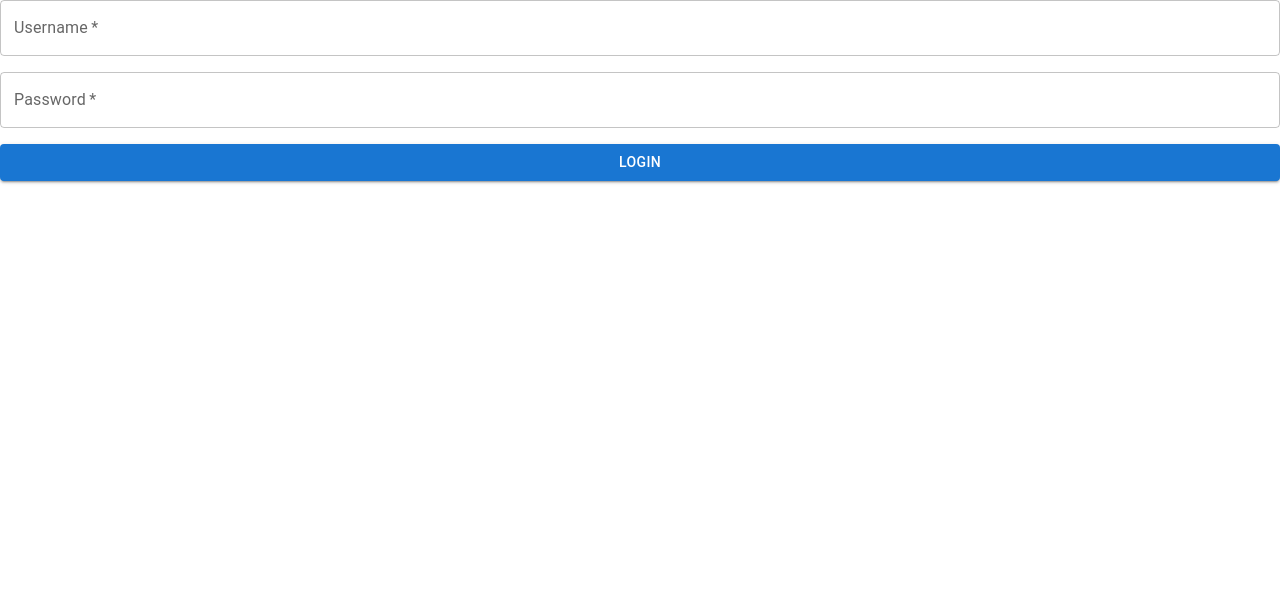
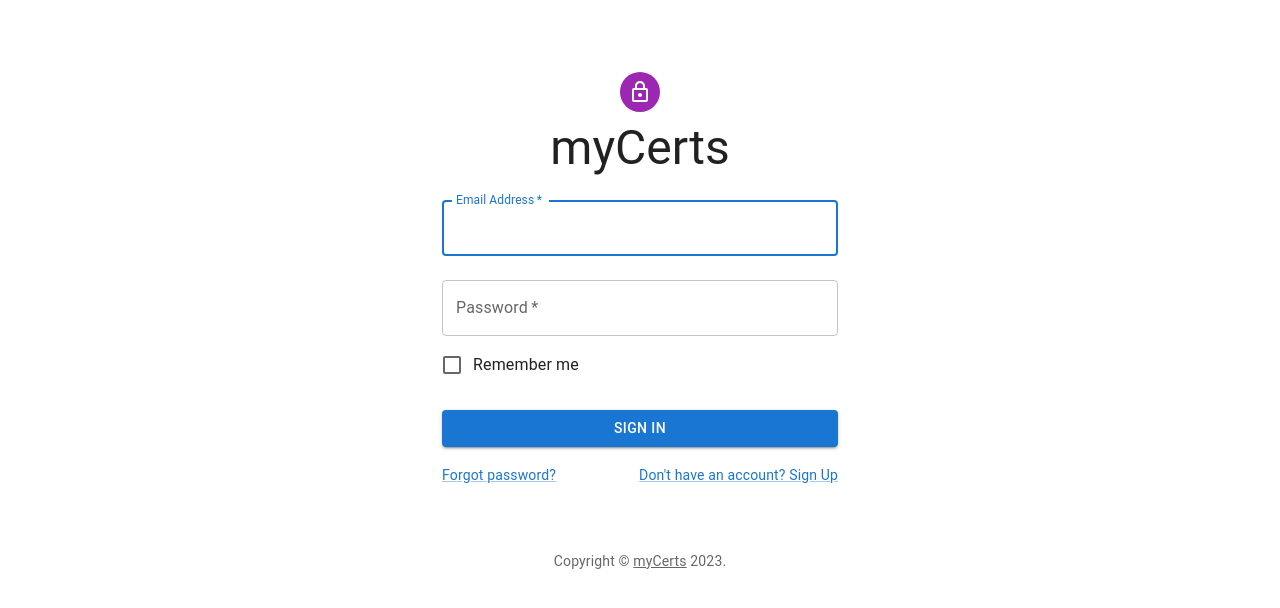
Before and after one commit to ruben-arcos/myCertsUI, a React (Create React App) app: page / in a window 1280 px wide. Shown: the top 608 px of the page. Built offline with nearby package versions, Linux system fonts and the light colour scheme.

Commit message:
login page fully functional. needs logo styling

```diff
--- a/src/App.css
+++ b/src/App.css
@@ -37,7 +37,7 @@
   }
 } */
 
-.loginContainer {
-  width: 300px;
+/* .loginContainer {
+  width: 100px;
   margin: 0 auto;
-}
+} */
--- a/src/components/Login.js
+++ b/src/components/Login.js
@@ -1,7 +1,119 @@
-import React from 'react'
+// import React from 'react'
+// import { useNavigate } from 'react-router'
+// import { useState, useEffect } from "react"
+// import { TextField, Button, Stack } from "@mui/material";
+
+// const Login = (props) => {
+//     const navigate = useNavigate();
+
+//     console.log(props, 'login component props')
+
+//     const [state, setState] = useState({
+//       username: "",
+//       password: "",
+//     });
+
+//     const handleTextChange = (e) => {
+//         const { name, value } = e.target;
+//         setState((prevState) => {
+//           return {
+//             ...prevState,
+//             [name]: value,
+//           };
+//         });
+//       };
+
+//       const login = (e) => {
+//         e.preventDefault();
+
+
+//         // check db and verify uname and pwd hash
+//         // if true, generate the siged token
+//         // set cookie here only if I have signed on
+//         // set loggedIn = true and max-age = 60*1000 (one minute)
+
+//         document.cookie = "loggedIn=true;max-age=60*1000";
+
+//         navigate("/dashboard");
+//       };
+
+//       return (
+//         <div className="login">
+
+//             <Stack
+//               gap={2}
+//               margin={0}
+//               sx={{ width: "100%", height: "100%" }}
+//               component={"form"}
+//               onSubmit={login}
+//             >
+//               <TextField
+//                 required
+//                 onChange={handleTextChange}
+//                 value={state.username}
+//                 name="username"
+//                 label="Username"
+//                 type="text"
+//               />
+//               <TextField
+//                 required
+//                 onChange={handleTextChange}
+//                 value={state.password}
+//                 name="password"
+//                 label="Password"
+//                 type="password"
+//               />
+//               <Button
+//                 type="submit"
+//                 className="login-button"
+//                 variant="contained"
+//                 color="primary"
+//               >
+//                 Login
+//               </Button>
+//             </Stack>
+//         </div>
+//       );
+//     };
+
+//     export default Login;
+
+
+import * as React from 'react';
+import Avatar from '@mui/material/Avatar';
+import Button from '@mui/material/Button';
+import CssBaseline from '@mui/material/CssBaseline';
+import TextField from '@mui/material/TextField';
+import FormControlLabel from '@mui/material/FormControlLabel';
+import Checkbox from '@mui/material/Checkbox';
+import Link from '@mui/material/Link';
+import Grid from '@mui/material/Grid';
+import Box from '@mui/material/Box';
+import LockOutlinedIcon from '@mui/icons-material/LockOutlined';
+import Typography from '@mui/material/Typography';
+import Container from '@mui/material/Container';
+import { createTheme, ThemeProvider } from '@mui/material/styles';
+
 import { useNavigate } from 'react-router'
-import { useState, useEffect } from "react"
-import { TextField, Button, Stack } from "@mui/material";
+import { useState, useEffect } from 'react'
+
+
+function Copyright(props) {
+  return (
+    <Typography variant="body2" color="text.secondary" align="center" {...props}>
+      {'Copyright © '}
+      <Link color="inherit" href="/">
+        myCerts
+      </Link>{' '}
+      {new Date().getFullYear()}
+      {'.'}
+    </Typography>
+  );
+}
+
+// TODO remove, this demo shouldn't need to reset the theme.
+
+const defaultTheme = createTheme();
 
 const Login = (props) => {
   const navigate = useNavigate();
@@ -32,48 +144,85 @@ const Login = (props) => {
     // set cookie here only if I have signed on
     // set loggedIn = true and max-age = 60*1000 (one minute)
 
-        document.cookie = "loggedIn=true;max-age=60*1000";
+    document.cookie = "loggedIn=true;max-age=60*6000";
 
     navigate("/dashboard");
   };
 
+
   return (
-        <div className="login">
-
-            <Stack
-              gap={2}
-              margin={0}
-              sx={{ width: "100%", height: "100%" }}
-              component={"form"}
-              onSubmit={login}
+    <ThemeProvider theme={defaultTheme}>
+      <Container component="main" maxWidth="xs">
+        <CssBaseline />
+        <Box
+          sx={{
+            marginTop: 8,
+            display: 'flex',
+            flexDirection: 'column',
+            alignItems: 'center',
+          }}
         >
+          <Avatar sx={{ m: 1, bgcolor: 'secondary.main' }}>
+            <LockOutlinedIcon />
+          </Avatar>
+          <Typography component="h1" variant="h3" >
+            myCerts
+          </Typography>
+          {/* <Toolbar sx={{margin:'auto'}}>
+            <img src="/mycerts.svg" alt="logo" />
+        </Toolbar> */}
+          <Box component="form" onSubmit={login} noValidate sx={{ mt: 1 }}>
             <TextField
+              margin="normal"
               required
-                onChange={handleTextChange}
-                value={state.username}
-                name="username"
-                label="Username"
-                type="text"
+              fullWidth
+              id="email"
+              label="Email Address"
+              name="email"
+              autoComplete="email"
+              autoFocus
             />
             <TextField
+              margin="normal"
               required
-                onChange={handleTextChange}
-                value={state.password}
+              fullWidth
               name="password"
               label="Password"
               type="password"
+              id="password"
+              autoComplete="current-password"
+            />
+            <FormControlLabel
+              control={<Checkbox value="remember" color="primary" />}
+              label="Remember me"
             />
             <Button
               type="submit"
-                className="login-button"
+              fullWidth
               variant="contained"
-                color="primary"
+              sx={{ mt: 3, mb: 2 }}
             >
-                Login
+              Sign In
             </Button>
-            </Stack>
-        </div>
+            <Grid container>
+              <Grid item xs>
+                <Link href="#" variant="body2">
+                  Forgot password?
+                </Link>
+              </Grid>
+              <Grid item>
+                <Link href="#" variant="body2">
+                  {"Don't have an account? Sign Up"}
+                </Link>
+              </Grid>
+            </Grid>
+          </Box>
+        </Box>
+        <Copyright sx={{ mt: 8, mb: 4 }} />
+      </Container>
+    </ThemeProvider>
   );
-    };
+        }
+
 
 export default Login;
```
Lines whose indentation alone changed are shown as unchanged.
